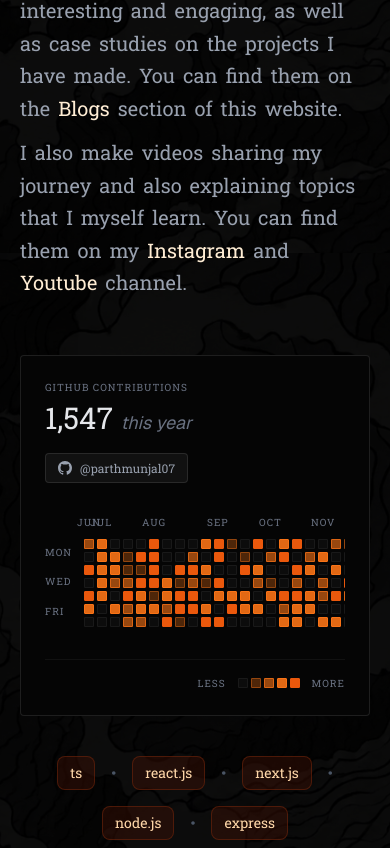
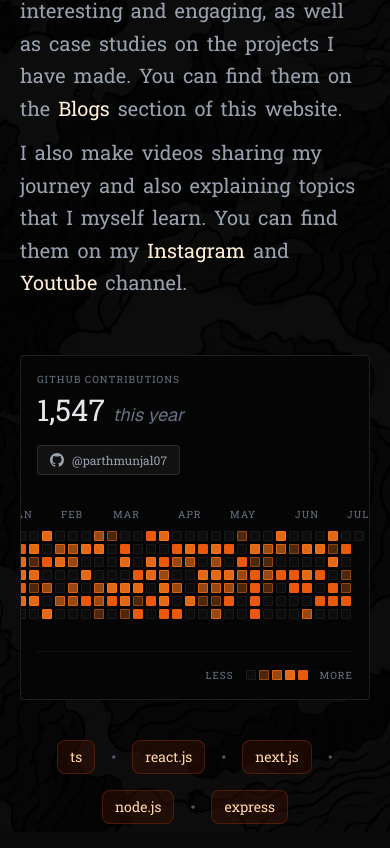
Before and after one commit to parthmunjal07/portfolio-v2, a Next.js app: page / in a window 390 px wide. Shown: the part 591-1439 px from the top of the page. Built offline with nearby package versions, Linux system fonts and the light colour scheme; no server answers.

Commit message:
mobile view fix

```diff
--- a/components/BlogCard.tsx
+++ b/components/BlogCard.tsx
@@ -31,7 +31,7 @@
       {/* soft glow blob behind content, only visible on hover */}
       <div className="pointer-events-none absolute -top-16 -right-16 w-40 h-40 rounded-full bg-orange-200/10 blur-3xl opacity-0 group-hover:opacity-100 transition-opacity duration-500" />
 
-      <div className="text-xs text-orange-100/70 mb-3 font-mono uppercase tracking-wider flex items-center space-x-2">
+      <div className="text-xs text-orange-100/70 mb-3 font-serif uppercase tracking-wider flex items-center space-x-2">
         <span>{date}</span>
         {readingTime && (
           <>
--- a/components/GitHubGraph.tsx
+++ b/components/GitHubGraph.tsx
@@ -1,6 +1,6 @@
 "use client";
 
-import { useEffect, useState, useCallback } from "react";
+import { useEffect, useState, useCallback, useRef } from "react";
 import { motion } from "framer-motion";
 
 interface ContributionDay {
@@ -100,6 +100,7 @@
     y: number;
   } | null>(null);
   const [isLoaded, setIsLoaded] = useState(false);
+  const scrollContainerRef = useRef<HTMLDivElement>(null);
 
   useEffect(() => {
     fetchContributions(username).then((w) => {
@@ -110,6 +111,13 @@
       );
       setTotalContributions(total);
       setIsLoaded(true);
+
+      // Auto-scroll to the end (most recent) on mobile/smaller screens
+      setTimeout(() => {
+        if (scrollContainerRef.current) {
+          scrollContainerRef.current.scrollLeft = scrollContainerRef.current.scrollWidth;
+        }
+      }, 50);
     });
   }, [username]);
 
@@ -152,7 +160,7 @@
   if (!isLoaded) {
     return (
       <div className="w-full my-8">
-        <div className="rounded border border-white/10 bg-[#050505] p-6 sm:p-8">
+        <div className="rounded border border-white/10 bg-[#050505] p-4 sm:p-8">
           <div className="flex flex-col gap-2 mb-8">
             <div className="h-3 w-32 rounded bg-white/10 animate-pulse" />
             <div className="h-8 w-48 rounded bg-white/5 animate-pulse" />
@@ -170,7 +178,7 @@
       animate={{ opacity: 1, y: 0 }}
       transition={{ duration: 0.5, ease: [0.16, 1, 0.3, 1] }}
     >
-      <div className="rounded border border-white/10 bg-[#050505] p-6 sm:p-8 github-graph-container relative overflow-hidden">
+      <div className="rounded border border-white/10 bg-[#050505] p-4 sm:p-8 github-graph-container relative">
         {/* Header - Editorial Style */}
         <div className="flex flex-col sm:flex-row sm:items-end justify-between mb-8 gap-4">
           <div>
@@ -195,7 +203,11 @@
         </div>
 
         {/* Graph */}
-        <div className="overflow-x-auto pb-4" style={{ scrollbarWidth: 'none', msOverflowStyle: 'none' }}>
+        <div
+          ref={scrollContainerRef}
+          className="overflow-x-auto pb-4 -mx-4 px-4 sm:mx-0 sm:px-0"
+          style={{ scrollbarWidth: 'none', msOverflowStyle: 'none', WebkitOverflowScrolling: 'touch' }}
+        >
           <div className="min-w-[720px]">
             {/* Month labels */}
             <div
```
Also changed, not shown: github_resp.txt (added).
